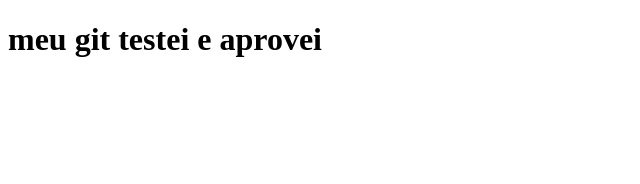
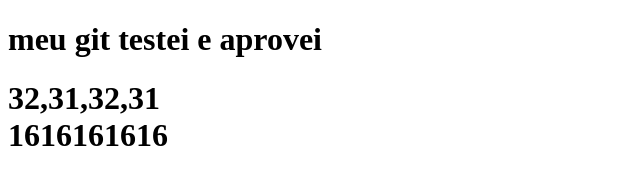
Before and after one commit to DevGui39/teste1, a plain HTML site: page index.html in a window 1280 px wide. Shown: the whole page, without its empty margins (0-640 px from the left). Drawn offline with Linux system fonts and the light colour scheme.

Commit message:
16161616

```diff
--- a/index.html
+++ b/index.html
@@ -8,6 +8,9 @@
 <body>
     <div>
         <h1>meu git testei e aprovei</h1>
+        <h1>32,31,32,31 <br>1616161616
+        </h1>
+
     </div>
 </body>
 </html>
```
